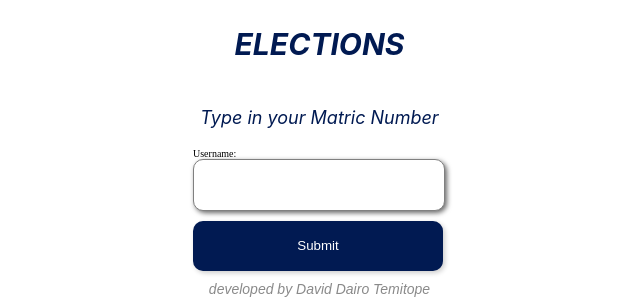
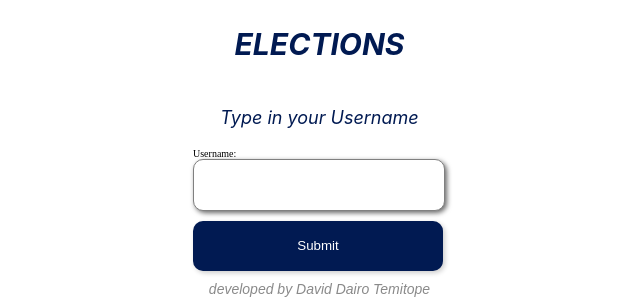
Before and after one commit to Daviddairot/finialyear-voting, a Django app: page /next/ in a window 1280 px wide. Shown: the part 943-1251 px from the top of the page, without its empty margins (321-961 px from the left). Run offline with Django 4.2, Linux system fonts and the light colour scheme.

Commit message:
Update next_page.html

```diff
--- a/templates/next_page.html
+++ b/templates/next_page.html
@@ -21,7 +21,7 @@
     <br/>
 
     </span>
-    <span class="nuesa-elections-type-in-your-matric-number-uNK-sub-1">Type in your Matric Number</span>
+    <span class="nuesa-elections-type-in-your-matric-number-uNK-sub-1">Type in your Username</span>
   </p>
   <div class="matricdiv">
     {% if feedback_message %}
```
